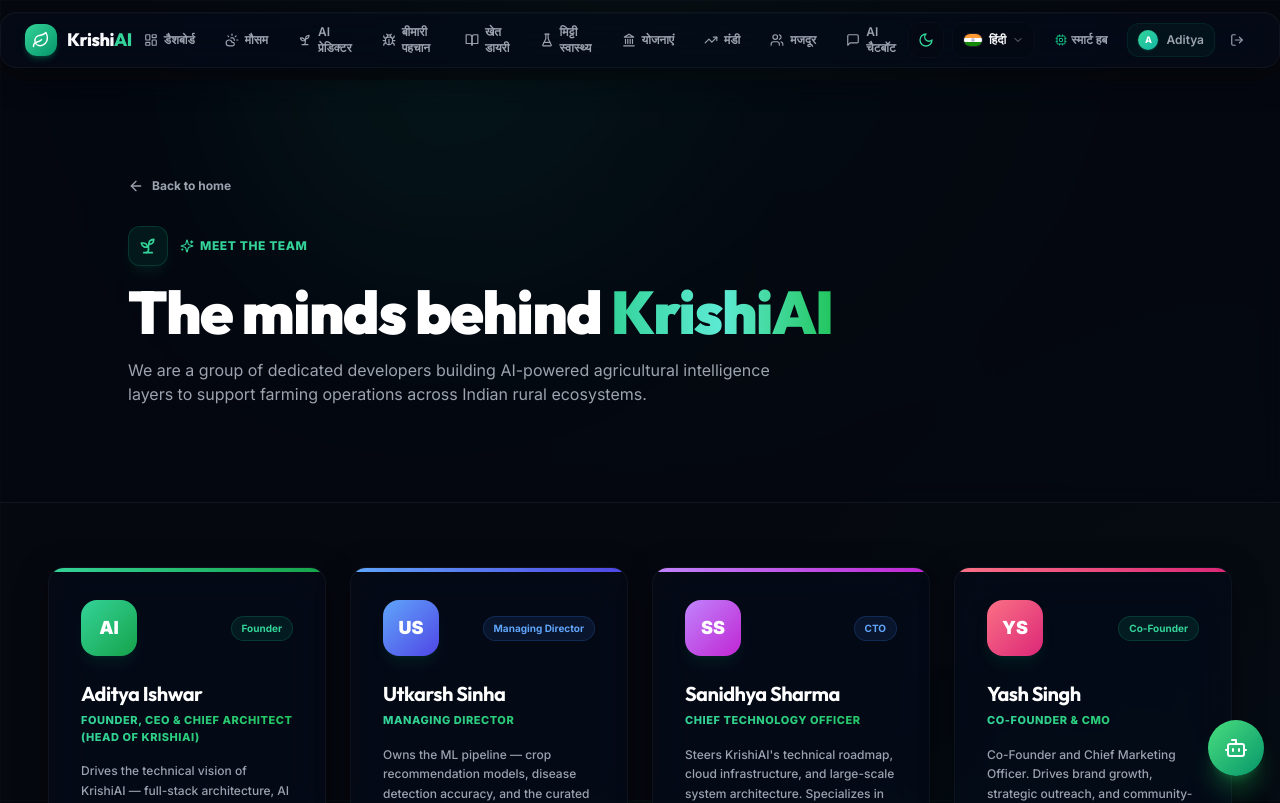
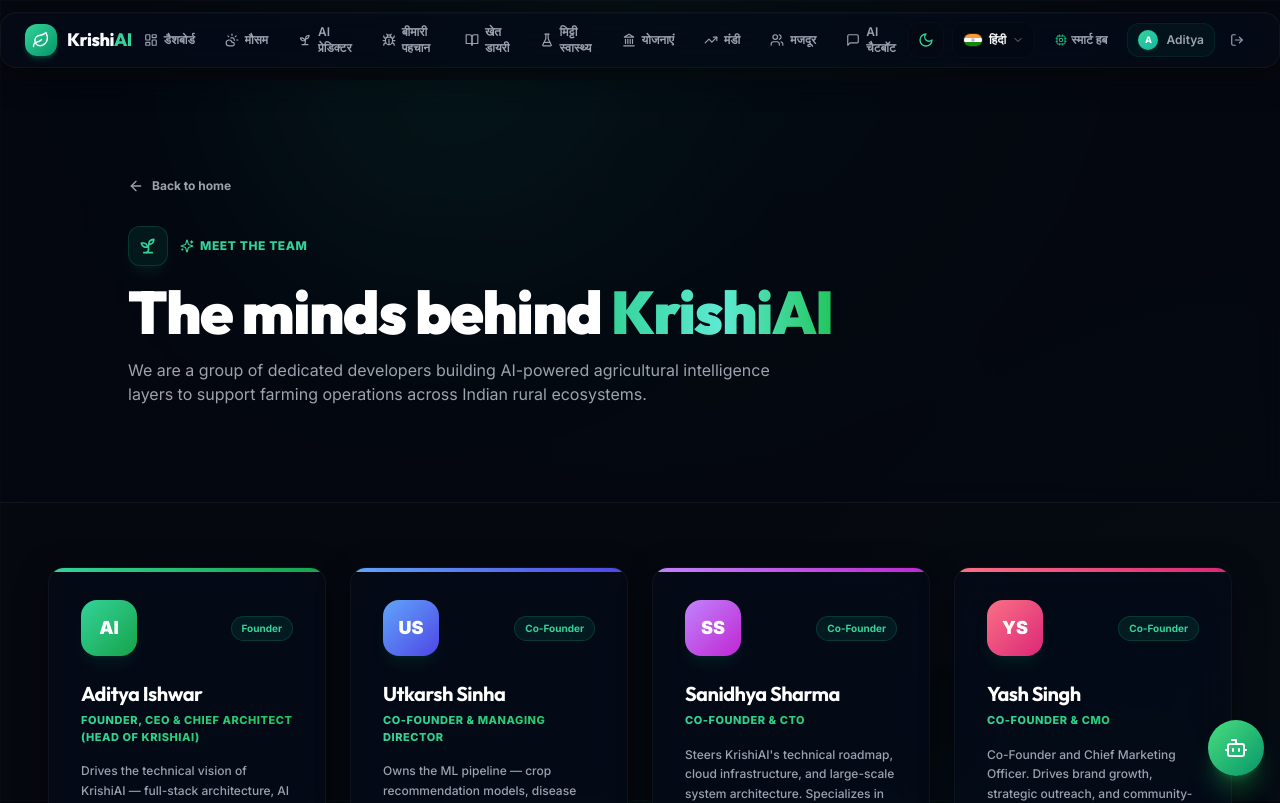
Before and after one commit to kisaanbuddy/Kisaanbuddy, a Next.js app in the folder frontend-next/: page /founders in a window 1280 px wide. Shown: the top 803 px of the page. Built offline with nearby package versions, Linux system fonts and the light colour scheme.

Commit message:
feat(team): set Utkarsh and Sanidhya as Co-Founders

```diff
--- a/frontend-next/src/app/about/AboutClient.tsx
+++ b/frontend-next/src/app/about/AboutClient.tsx
@@ -27,7 +27,7 @@
   },
   {
     name: "Utkarsh Sinha",
-    role: "Managing Director",
+    role: "Co-Founder & Managing Director",
     email: "utkarsh.sinha.dev@gmail.com",
     bio: "Owns the ML pipeline — crop recommendation models, disease detection accuracy, and the curated agronomy knowledge base. Turns raw farm data into actionable insights.",
     initials: "US",
@@ -35,7 +35,7 @@
   },
   {
     name: "Sanidhya Sharma",
-    role: "Chief Technology Officer",
+    role: "Co-Founder & CTO",
     email: "sanidhyasharma.dev@gmail.com",
     bio: "Steers KrishiAI's technical roadmap, cloud infrastructure, and large-scale system architecture. Specializes in building highly scalable microservices and robust, real-time engines for millions of Kisans.",
     initials: "SS",
--- a/frontend-next/src/app/contact/ContactClient.tsx
+++ b/frontend-next/src/app/contact/ContactClient.tsx
@@ -87,8 +87,8 @@
             <div className="space-y-4">
               {[
                 { name: "Aditya Ishwar", role: "Founder & CEO", shortRole: "Founder", email: "adityaoutlier5@gmail.com" },
-                { name: "Utkarsh Sinha", role: "Managing Director", shortRole: "MD", email: "utkarsh.sinha.dev@gmail.com" },
-                { name: "Sanidhya Sharma", role: "CTO", shortRole: "CTO", email: "sanidhyasharma.dev@gmail.com" },
+                { name: "Utkarsh Sinha", role: "Co-Founder & Managing Director", shortRole: "Co-Founder", email: "utkarsh.sinha.dev@gmail.com" },
+                { name: "Sanidhya Sharma", role: "Co-Founder & CTO", shortRole: "Co-Founder", email: "sanidhyasharma.dev@gmail.com" },
                 { name: "Yash Singh", role: "Co-Founder & CMO", shortRole: "Co-Founder", email: "yashkumaryashsingh384@gmail.com" }
               ].map((c) => (
                 <a
--- a/frontend-next/src/app/founders/page.tsx
+++ b/frontend-next/src/app/founders/page.tsx
@@ -28,21 +28,21 @@
   },
   {
     name: "Utkarsh Sinha",
-    role: "Managing Director",
+    role: "Co-Founder & Managing Director",
     email: "utkarsh.sinha.dev@gmail.com",
     bio: "Owns the ML pipeline — crop recommendation models, disease detection accuracy, and the curated agronomy knowledge base. Turns raw farm data into actionable insights.",
     initials: "US",
     gradient: "from-blue-400 to-indigo-600",
-    stake: "Managing Director",
+    stake: "Co-Founder",
   },
   {
     name: "Sanidhya Sharma",
-    role: "Chief Technology Officer",
+    role: "Co-Founder & CTO",
     email: "sanidhyasharma.dev@gmail.com",
     bio: "Steers KrishiAI's technical roadmap, cloud infrastructure, and large-scale system architecture. Specializes in building highly scalable microservices and robust, real-time engines for millions of Kisans.",
     initials: "SS",
     gradient: "from-purple-400 to-fuchsia-600",
-    stake: "CTO",
+    stake: "Co-Founder",
   },
   {
     name: "Yash Singh",
```
